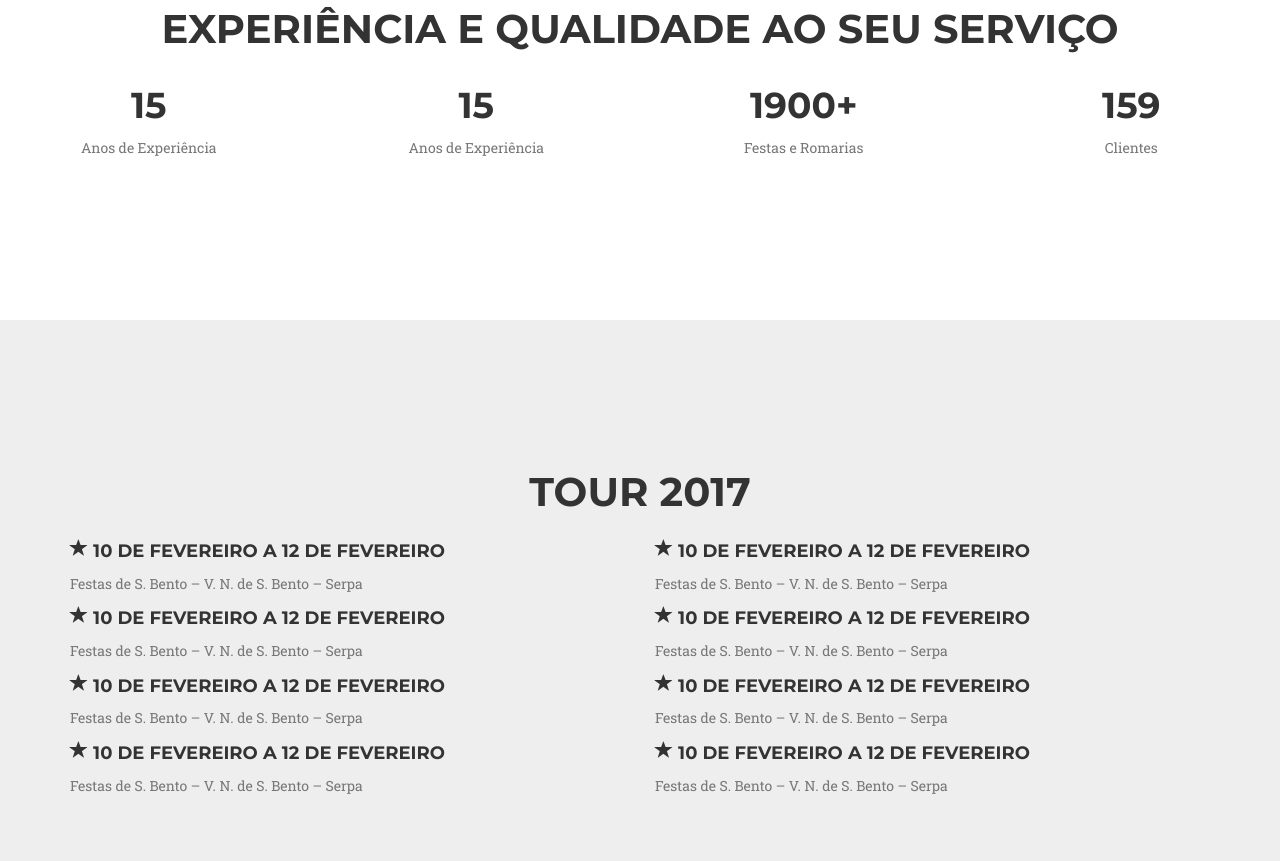
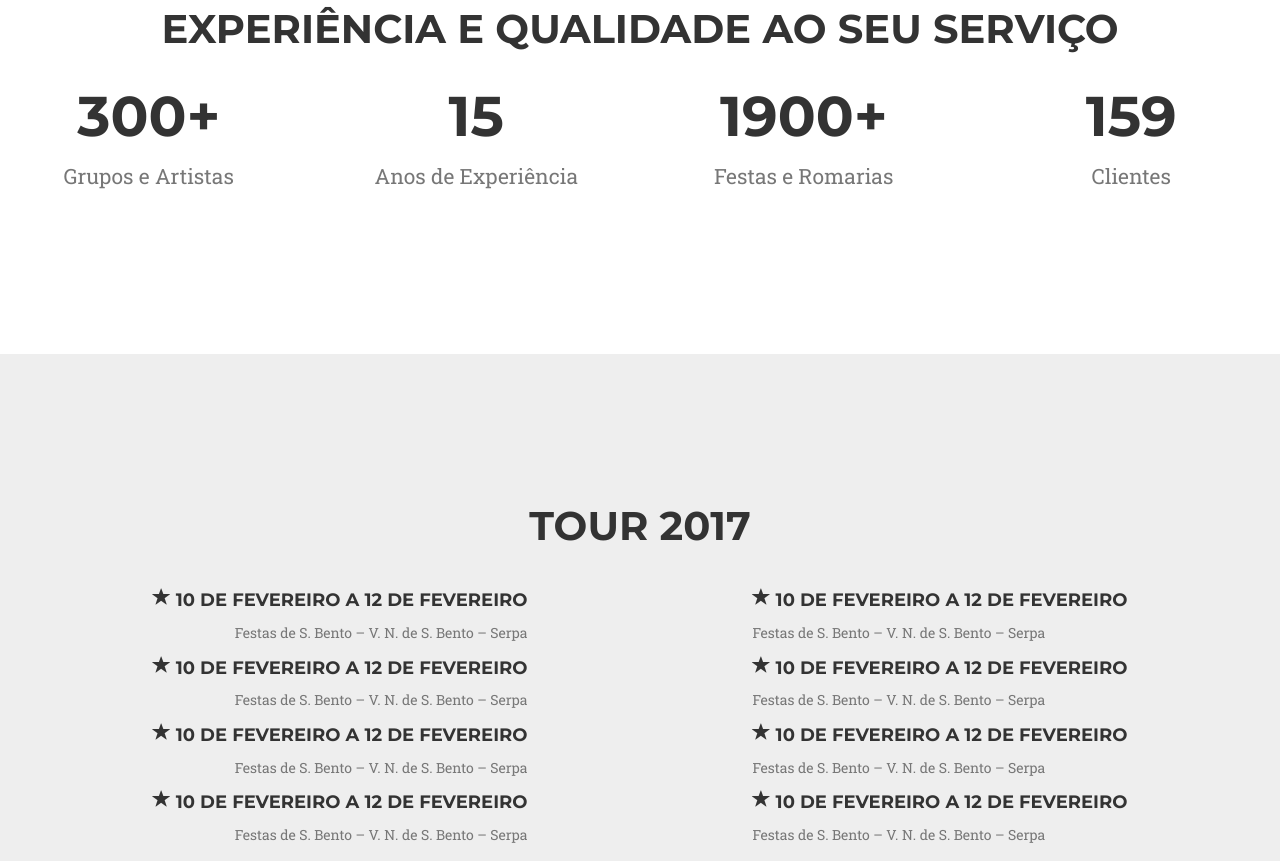
Before and after one commit to AndreAlves3/festivaplauso, a website: page index.html in a window 1280 px wide. Shown: the part 1720-2581 px from the top of the page. Drawn offline with nearby package versions, Linux system fonts and the light colour scheme; some packages are replaced by stand-ins of ours; a web font is replaced by a local one.

Commit message:
Muita coisa.

```diff
--- a/index.html
+++ b/index.html
@@ -151,39 +151,43 @@
             <h2 class="section-heading">Experiência e qualidade ao seu serviço</h2>
         </div>
         <div class="row">
-            <div class="col-sm-3 col-xs-12 text-center">
-                <div class="timeline-heading">
+            <div class="col-sm-3 col-xs-12 text-center counter">
+                <div class="counter-heading">
+                    <h1 class="subheading">300+</h1>
+                </div>
+                <div class="counter-body">
+                    <p class="text-muted">
+                        Grupos e Artistas
+                    </p>
+                </div>
+            </div>
+
+            <div class="col-sm-3 col-xs-12 text-center counter">
+                <div class="counter-heading">
                     <h1 class="subheading">15</h1>
+                </div>
+                <div class="counter-body">
                     <p class="text-muted">
                         Anos de Experiência
                     </p>
                 </div>
             </div>
 
-            <div class="col-sm-3 col-xs-12 text-center">
-                <div class="timeline-heading">
-                    <h1 class="subheading">15</h1>
-                    <p class="text-muted">
-                        Anos de Experiência
-                    </p>
-                </div>
-            </div>
-
-            <div class="col-sm-3 col-xs-12 text-center">
-                <div class="timeline-heading">
+            <div class="col-sm-3 col-xs-12 text-center counter">
+                <div class="counter-heading">
                     <h1 class="subheading">1900+</h1>
                 </div>
-                <div class="timeline-body">
+                <div class="counter-body">
                     <p class="text-muted">
                         Festas e Romarias
                     </p>
                 </div>
             </div>
-            <div class="col-sm-3 col-xs-12 text-center">
-                <div class="timeline-heading">
+            <div class="col-sm-3 col-xs-12 text-center counter">
+                <div class="counter-heading">
                     <h1 class="subheading">159</h1>
                 </div>
-                <div class="timeline-body">
+                <div class="counter-body">
                     <p class="text-muted">
                         Clientes
                     </p>
@@ -199,7 +203,7 @@
                 </div>
             </div>
             <div class="row">
-                <div class="col-md-6 col-xs-12 text-xs-center">
+                <div class="col-md-5 text-lg-right col-xs-12 text-center">
                     <ul class="list-unstyled">
                         <li>
                             <div class="timeline-panel">
@@ -243,8 +247,8 @@
                         </li>
                     </ul>
                 </div>
-
-                <div class="col-md-6 col-xs-12 text-xs-center">
+                <div class="col-md-2"></div>
+                <div class="col-md-5 text-lg-left col-xs-12 text-center">
                     <ul class="list-unstyled">
                         <li>
                             <div class="timeline-panel">
@@ -344,11 +348,14 @@
             </div>
             <div class="row">
                 <div class="container">
-                    <script src='https://maps.googleapis.com/maps/api/js?v=3.exp'></script>
                     <div class="col-md-8 col-md-offset-2">
-                        <div id='gmap_canvas' style="min-height:500px"></div>
+                        <div id='gmap_canvas' style="min-height:500px">
+                            <img src="img/map.png"></img>
+                        </div>
                         <style>
                             #gmap_canvas img {
+                                width: 100%;
+                                height: 100%;
                                 max-width: none!important;
                                 background: none!important
                             }
@@ -376,6 +383,7 @@
                 </div>
             </div>
     </section>
+
     <footer>
         <div class="container">
             <div class="row">
--- a/scss/festivaplauso.scss
+++ b/scss/festivaplauso.scss
@@ -2,13 +2,15 @@
 @import "_breakpoints.scss";
 
 @each $breakpoint in map-keys($grid-breakpoints) {
+  $infix: breakpoint-infix($breakpoint, $grid-breakpoints);
+
   @include media-breakpoint-up($breakpoint) {
-    $infix: breakpoint-infix($breakpoint, $grid-breakpoints);
-
     .text#{$infix}-left   { text-align: left !important; }
     .text#{$infix}-right  { text-align: right !important; }
     .text#{$infix}-center { text-align: center !important; }
+  }
 
+  @include media-breakpoint-only($breakpoint) {
     .list-unstyled#{infix} { list-style: none; }
   }
 }
@@ -16,3 +18,25 @@
 .festivaplauso-header {
     margin-top: 70px;
 }
+
+#about {
+  .counter {
+    .counter-heading {
+      .subheading {
+        font-size: 4em;
+      }
+    }
+
+    .counter-body {
+      p {
+        font-size: 1.5em;
+      }
+    }
+  }
+}
+
+#tour {
+  .section-heading {
+    margin-bottom: 30px;
+  }
+}
```
Also changed, not shown: README.md, css/festivaplauso.css, css/festivaplauso.min.css, img/map.png (added), 1 other file.
